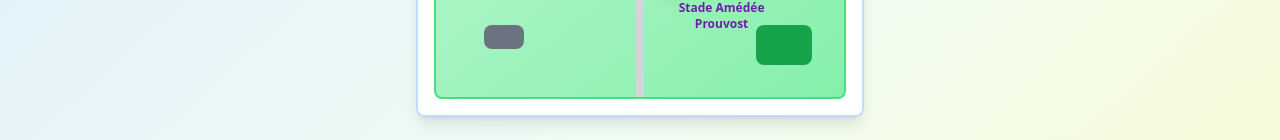
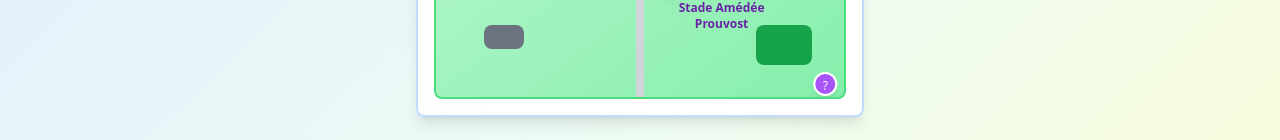
Before and after one commit to pierrelefebvre/portal-pal-quest-fun-11-cfdc4240, a React (Vite) app: page /map in a window 1280 px wide. Shown: the part 459-599 px from the top of the page. Built offline with nearby package versions, Linux system fonts and the light colour scheme.

Commit message:
Code edited in Lovable Code Editor
Edited UI in Lovable

```diff
--- a/src/pages/Map.tsx
+++ b/src/pages/Map.tsx
@@ -17,6 +17,7 @@ const Map = () => {
     { id: 3, name: "Église Saint-Martin", found: true, x: 60, y: 45, hint: "Devant le parvis", lat: 50.67801, lon: 3.15298 },
     { id: 4, name: "Mairie de Croix", found: false, x: 45, y: 55, hint: "À l'entrée principale", lat: 50.67502, lon: 3.15001 },
     { id: 5, name: "Stade Amédée Prouvost", found: false, x: 70, y: 70, hint: "Près du terrain", lat: 50.68001, lon: 3.15798 },
+    { id: 6, name: "Decathlon", found: false, x:100, y:100, hint:"proche d'ynov", lat: 50.67289594117399, lon: 3.148318881734259 },
   ];
 
   const handlePortalClick = (portal: typeof portals[0]) => {
--- a/src/pages/Navigation.tsx
+++ b/src/pages/Navigation.tsx
@@ -28,7 +28,7 @@ const Navigation = () => {
     { id: 3, name: "Église Saint-Martin", lat: 50.67801, lon: 3.15298 },
     { id: 4, name: "Mairie de Croix", lat: 50.67502, lon: 3.15001 },
     { id: 5, name: "Stade Amédée Prouvost", lat: 50.68001, lon: 3.15798 },
-    { id: 6, name: "Decathlon", lat: 50.67289594117399, lon: 3.148318881734259 }
+    { id: 6, name: "Decathlon", lat: 50.67289594117399, lon: 3.148318881734259 },
   ];
 
   // Déterminer le portail cible basé sur l'URL
```
